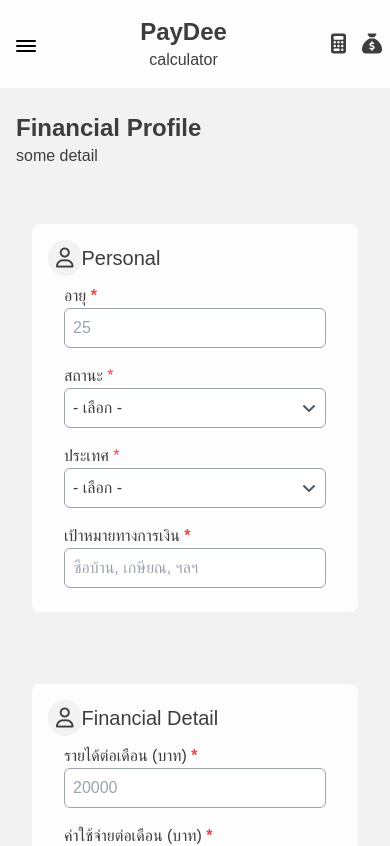
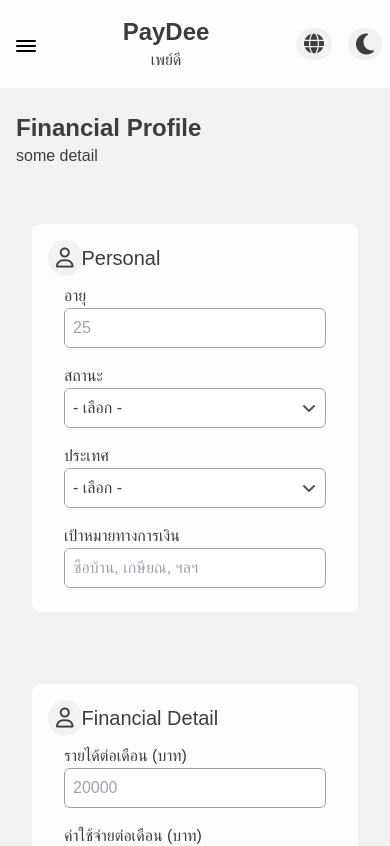
Before and after one commit to BossTheDev2209/paydee, a React (Vite) app: page /financial in a window 390 px wide. Shown: the top 846 px of the page. Built offline with nearby package versions, Linux system fonts and the light colour scheme; a web font is replaced by a local one.

Commit message:
TextSelect => add dark mode, save data to localeStorage& auto-fill

```diff
--- a/index.html
+++ b/index.html
@@ -1,5 +1,5 @@
 <!doctype html>
-<html lang="en">
+<html lang="en" class="scroll-smooth" >
   <head>
     <meta charset="UTF-8" />
     <meta name="viewport" content="width=device-width, initial-scale=1.0" />
--- a/src/layout/Header.jsx
+++ b/src/layout/Header.jsx
@@ -24,10 +24,12 @@
       <section className="w-full bg-[#fdfdfd] dark:bg-[#202121] shadow-sm shadow-[#ffcc00]/40 text-[#3d3d3d] dark:text-[#f2f1f1] h-38 flex flex-col justify-center lg:static transition-colors duration-300">
         <div className="w-full hidden lg:flex p-4">
           <div className="w-6/12 flex gap-2 items-center">
-            <div className="w-2/12 flex flex-col items-center rounded-lg">
-              <h1 className="text-2xl font-bold">PayDee</h1>
-              <p>เพย์ดี</p>
-            </div>
+            <Link to="/" className="w-2/12 flex flex-col items-center">
+              <div className="w-full">
+                <h1 className="text-2xl font-bold text-center">PayDee</h1>
+                <p className="text-center">เพย์ดี</p>
+              </div>
+            </Link>
           </div>
 
           {/* <div className="flex gap-4 items-center">
@@ -38,10 +40,25 @@
           </div> */}
 
           <div className="w-6/12 flex gap-2 items-center justify-end">
-          <button className="bg-[#f2f2f2] dark:bg-[#353535] text-[#3d3d3d] dark:text-[#f2f1f1] px-2 rounded-full transition-colors"><i className="fa-solid fa-globe text-xl"></i></button>
-          <button className="btn-base bg-[#f2f2f2] dark:bg-[#353535] text-[#3d3d3d] dark:text-[#f2f1f1] transition-colors">about us</button>
-          <Link to='/financial'> <button className="btn-base bg-[#ffcc00] dark:bg-[#ffcc00] text-[#3d3d3d] dark:text-[#202121] transition-colors">Financial Profile</button> </Link>
-          <button onClick={toggleTheme} className="bg-[#f2f2f2] dark:bg-[#353535] text-[#3d3d3d] dark:text-[#f2f1f1] px-2 rounded-full transition-colors"><i className={`fa-solid ${isDark ? 'fa-sun' : 'fa-moon'} text-2xl`}></i></button>
+            <button className="bg-[#f2f2f2] dark:bg-[#353535] text-[#3d3d3d] dark:text-[#f2f1f1] px-2 rounded-full transition-colors">
+              <i className="fa-solid fa-globe text-xl"></i>
+            </button>
+            <button className="btn-base bg-[#f2f2f2] dark:bg-[#353535] text-[#3d3d3d] dark:text-[#f2f1f1] transition-colors">
+              about us
+            </button>
+            <Link to="/financial">
+              <button className="btn-base bg-[#ffcc00] dark:bg-[#ffcc00] text-[#3d3d3d] dark:text-[#202121] transition-colors">
+                Financial Profile
+              </button>
+            </Link>
+            <button
+              onClick={toggleTheme}
+              className="bg-[#f2f2f2] dark:bg-[#353535] text-[#3d3d3d] dark:text-[#f2f1f1] px-2 rounded-full transition-colors"
+            >
+              <i
+                className={`fa-solid ${isDark ? "fa-sun" : "fa-moon"} text-2xl`}
+              ></i>
+            </button>
           </div>
         </div>
 
@@ -67,18 +84,25 @@
             </div>
           </button>
 
-          <div className="flex flex-col items-center h-full">
-            <h1 className="text-2xl font-bold">PayDee</h1>
-            <p className="text-nowrap">calculator</p>
-          </div>
+          <Link to="/" className="flex flex-col items-center">
+            <div className="w-full">
+              <h1 className="text-2xl font-bold text-center">PayDee</h1>
+              <p className="text-nowrap text-center">เพย์ดี</p>
+            </div>
+          </Link>
 
-          <div className="flex gap-4 items-center text-xl">
-            <p>
-              <i className="fa-solid fa-calculator"></i>
-            </p>
-            <p>
-              <i className="fa-solid fa-sack-dollar"></i>
-            </p>
+          <div className="w-fit flex gap-4 justify-center">
+            <button className="bg-[#f2f2f2] dark:bg-[#353535] text-[#3d3d3d] dark:text-[#f2f1f1] px-2 rounded-full transition-colors">
+              <i className="fa-solid fa-globe text-xl"></i>
+            </button>
+            <button
+              onClick={toggleTheme}
+              className="bg-[#f2f2f2] dark:bg-[#353535] text-[#3d3d3d] dark:text-[#f2f1f1] px-2 rounded-full transition-colors"
+            >
+              <i
+                className={`fa-solid ${isDark ? "fa-sun" : "fa-moon"} text-2xl`}
+              ></i>
+            </button>
           </div>
         </div>
 
@@ -95,7 +119,9 @@
                 key={index}
                 onClick={handleClick}
                 className={`cursor-pointer flex justify-center items-center h-10 rounded-xl transition-colors hover:bg-[#f2f2f2] dark:hover:bg-[#303030] border-[#979797] dark:border-[#303030] hover:border ${
-                  currentpPath === item.path ? "font-bold bg-[#f2f2f2] dark:bg-[#303030] border border-[#979797] dark:border-[#303030]" : ""
+                  currentpPath === item.path
+                    ? "font-bold bg-[#f2f2f2] dark:bg-[#303030] border border-[#979797] dark:border-[#303030]"
+                    : ""
                 }`}
               >
                 {item.label}
--- a/src/views/Financial.jsx
+++ b/src/views/Financial.jsx
@@ -4,12 +4,37 @@
 import TextField from "../components/TextField";
 import TextSelect from "../components/TextSelect";
 import { useState } from "react";
+import { useNavigate } from "react-router-dom";
+
+function AutoModal({ show, title, message }) {
+  if (!show) return null;
+
+  return (
+    <div className="fixed inset-0 bg-black/40 flex items-center justify-center z-50">
+      <div className="bg-white dark:bg-[#1e1e1e] p-6 rounded-xl w-[90%] max-w-sm shadow-lg animate-fade">
+        <h2 className="text-xl font-semibold">{title}</h2>
+        <p className="mt-2">{message}</p>
+      </div>
+    </div>
+  );
+}
 
 export default function Financial() {
+  const navigate = useNavigate();
+  const [modal, setModal] = useState(false);
   const [selected, setSelected] = useState({
     status: [],
     country: [],
   });
+
+  const handleSave = (values) => {
+    console.log("save:", values);
+    setModal(true);
+    setTimeout(() => {
+      setModal(false);
+      navigate("/");
+    }, 1500);
+  }
   const status = [
     { id: 1, label: "นักเรียน/นักศึกษา" },
     { id: 2, label: "พนักงานประจำ" },
@@ -22,16 +47,16 @@
     { id: 3, label: "สหรัฐอเมริกา" },
   ];
 
-  const validationSchema = Yup.object({
-    age: Yup.string().required("กรุณากรอกข้อมูล"),
-    status: Yup.number().required("กรุณาเลือกสถานะ"),
-    country: Yup.number().required("กรุณาเลือกประเทศ"),
-    optional: Yup.string().required("กรุณากรอกข้อมูล"),
-    salary: Yup.string().required("กรุณากรอกข้อมูล"),
-    expenses: Yup.string().required("กรุณากรอกข้อมูล"),
-    saving: Yup.string().required("กรุณากรอกข้อมูล"),
-    debt: Yup.string().required("กรุณากรอกข้อมูล"),
-  });
+  // const validationSchema = Yup.object({
+  //   age: Yup.string().required("กรุณากรอกข้อมูล"),
+  //   status: Yup.number().required("กรุณาเลือกสถานะ"),
+  //   country: Yup.number().required("กรุณาเลือกประเทศ"),
+  //   optional: Yup.string().required("กรุณากรอกข้อมูล"),
+  //   salary: Yup.string().required("กรุณากรอกข้อมูล"),
+  //   expenses: Yup.string().required("กรุณากรอกข้อมูล"),
+  //   saving: Yup.string().required("กรุณากรอกข้อมูล"),
+  //   debt: Yup.string().required("กรุณากรอกข้อมูล"),
+  // });
 
   return (
     <section className="w-full">
@@ -48,9 +73,10 @@
           saving: "",
           debt: "",
         }}
-        validationSchema={validationSchema}
+        // validationSchema={validationSchema}
         onSubmit={(values) => {
-          console.log("a", values);
+          localStorage.setItem("financial-form", JSON.stringify(values));
+          console.log("saved", values);
         }}
       >
         {({ setFieldValue, values, errors, touched }) => (
@@ -65,7 +91,6 @@
                   </p>
                   <div className="w-full pad-main text-[#3d3d3d] dark:text-[#f2f1f1] transition-colors duration-300">
                     <TextField
-                      required
                       title="อายุ"
                       id="age"
                       name="age"
@@ -77,14 +102,13 @@
                           e.target.value.replace(/[^0-9]/g, "")
                         )
                       }
-                      touched={touched.age}
-                      error={errors.age}
+                      // touched={touched.age}
+                      // error={errors.age}
                     />
                   </div>
 
                   <div className="w-full pad-main text-[#3d3d3d] dark:text-[#f2f1f1] transition-colors duration-300">
                     <TextSelect
-                      required
                       title="สถานะ"
                       name="status"
                       options={status}
@@ -96,14 +120,13 @@
                       onBlur={() => setFieldTouched("country", true)}
                       optionValue="id"
                       optionLabel={(item) => item.label}
-                      touched={touched.status}
-                      error={errors.status}
+                      // touched={touched.status}
+                      // error={errors.status}
                     />
                   </div>
 
                   <div className="w-full pad-main text-[#3d3d3d] dark:text-[#f2f1f1] transition-colors duration-300">
                     <TextSelect
-                      required
                       title="ประเทศ"
                       name="country"
                       options={country}
@@ -112,8 +135,8 @@
                         setSelected((prev) => ({ ...prev, country: [item] }));
                         setFieldValue("country", item.id);
                       }}
-                      touched={touched.country}
-                      error={errors.country}
+                      // touched={touched.country}
+                      // error={errors.country}
                       optionValue="id"
                       optionLabel={(item) => item.label}
                     />
@@ -121,7 +144,6 @@
 
                   <div className="w-full pad-main text-[#3d3d3d] dark:text-[#f2f1f1] transition-colors duration-300">
                     <TextField
-                      required
                       title="เป้าหมายทางการเงิน"
                       id="optional"
                       name="optional"
@@ -130,8 +152,8 @@
                       onChange={(e) =>
                         setFieldValue("optional", e.target.value)
                       }
-                      touched={touched.optional}
-                      error={errors.optional}
+                      // touched={touched.optional}
+                      // error={errors.optional}
                     />
                   </div>
                 </div>
@@ -147,7 +169,6 @@
 
                   <div className="w-full pad-main text-[#3d3d3d] dark:text-[#f2f1f1] transition-colors duration-300">
                     <TextField
-                      required
                       title="รายได้ต่อเดือน (บาท)"
                       id="salary"
                       name="salary"
@@ -159,13 +180,12 @@
                           e.target.value.replace(/[^0-9]/g, "")
                         )
                       }
-                      touched={touched.salary}
-                      error={errors.salary}
+                      // touched={touched.salary}
+                      // error={errors.salary}
                     />
                   </div>
                   <div className="w-full pad-main text-[#3d3d3d] dark:text-[#f2f1f1] transition-colors duration-300">
                     <TextField
-                      required
                       title="ค่าใช้จ่ายต่อเดือน (บาท)"
                       id="expenses"
                       name="expenses"
@@ -177,13 +197,12 @@
                           e.target.value.replace(/[^0-9]/g, "")
                         )
                       }
-                      touched={touched.expenses}
-                      error={errors.expenses}
+                      // touched={touched.expenses}
+                      // error={errors.expenses}
                     />
                   </div>
                   <div className="w-full pad-main text-[#3d3d3d] dark:text-[#f2f1f1] transition-colors duration-300">
                     <TextField
-                      required
                       title="เงินออมปัจจุบัน (บาท)"
                       id="saving"
                       name="saving"
@@ -195,13 +214,12 @@
                           e.target.value.replace(/[^0-9]/g, "")
                         )
                       }
-                      touched={touched.saving}
-                      error={errors.saving}
+                      // touched={touched.saving}
+                      // error={errors.saving}
                     />
                   </div>
                   <div className="w-full pad-main text-[#3d3d3d] dark:text-[#f2f1f1] transition-colors duration-300">
                     <TextField
-                      required
                       title="หนี้สินต่อเดือน (บาท)"
                       id="debt"
                       name="debt"
@@ -213,8 +231,8 @@
                           e.target.value.replace(/[^0-9]/g, "")
                         )
                       }
-                      touched={touched.debt}
-                      error={errors.debt}
+                      // touched={touched.debt}
+                      // error={errors.debt}
                     />
                   </div>
                 </div>
@@ -224,6 +242,7 @@
             {/* btn */}
             <div className="w-full flex gap-4 justify-center">
               <button
+              onClick={() => localStorage.removeItem("financial-form")}
                 type="reset"
                 className="btn-base text-[#f2f1f1] dark:text-[#3d3d3d] bg-[#979797] dark:bg-[#f2f1f1] border shadow-sm"
               >
--- a/src/views/Home.jsx
+++ b/src/views/Home.jsx
@@ -41,7 +41,7 @@
         </p>
 
         <div className="flex gap-4 mt-10 mb-10">
-          <button className="btn-base bg-[#fdfdfd] text-[#3d3d3d] dark:bg-[#202121] dark:text-[#f2f1f1] transition-colors duration-300">เริ่มต้นใช้งาน</button>
+         <a href="#calculate"> <button className="btn-base bg-[#fdfdfd] text-[#3d3d3d] dark:bg-[#202121] dark:text-[#f2f1f1] transition-colors duration-300">เริ่มต้นใช้งาน</button> </a>
           <Link to="/financial">
             <button className="btn-base bg-[#ffcc00]">
               ไปกรอก financial profile
@@ -50,7 +50,7 @@
         </div>
       </div>
 
-      <div className="w-full flex flex-wrap md:flex-nowrap">
+      <div id="calculate" className="w-full flex flex-wrap md:flex-nowrap">
         {calculator.map((item, idx) => (
           <div key={idx} className="w-full flex">
             <div className="w-full py-4 md:px-4 flex">
```
Also changed, not shown: src/components/TextSelect.jsx (+4 -3 lines), src/styles/global.css (+12 -8 lines), src/views/salary-tab/DetailedMode.jsx (+12 -2 lines), src/views/salary-tab/QuickMode.jsx (+19 -5 lines).
